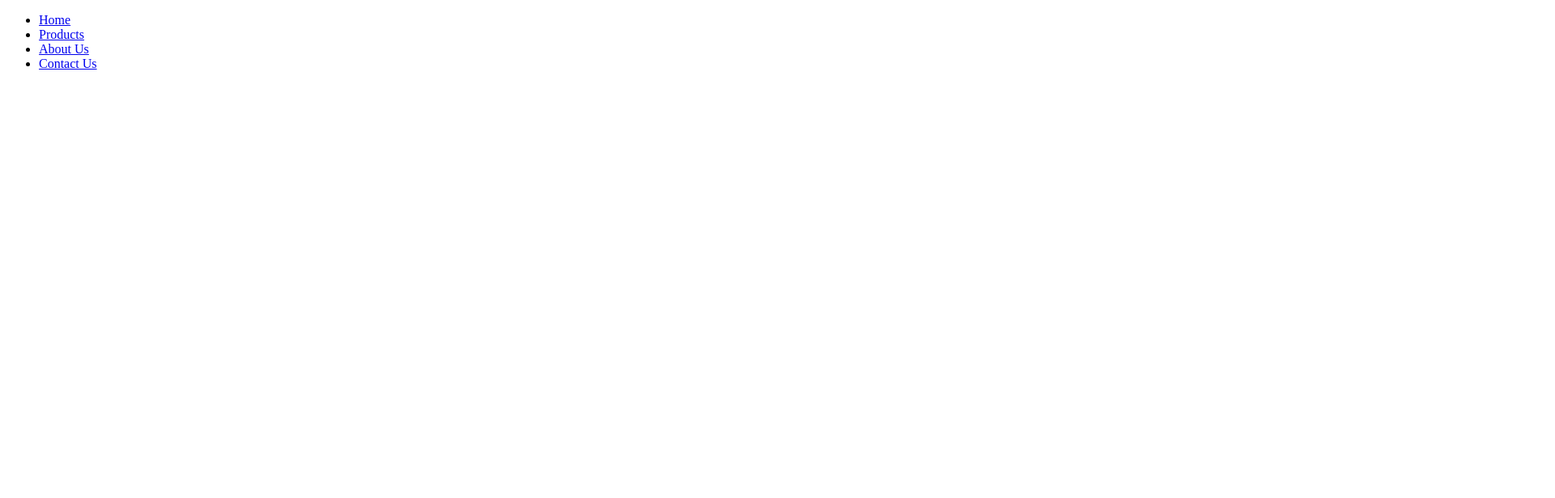
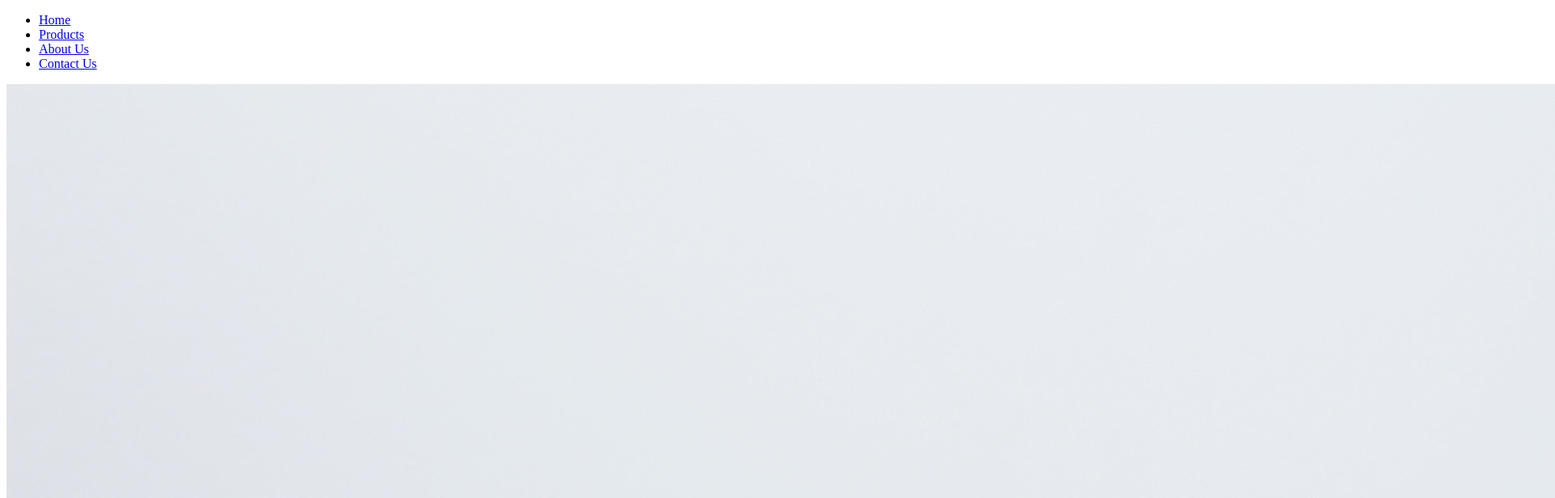
Before and after one commit to AbubakareeHBee/Bell-Abi-eCommerce, a plain HTML site: page index.html in a window 1280 px wide. Shown: the top 616 px of the page at 81% size, 1920 px wide, since content can reach past the window. Drawn offline with Linux system fonts and the light colour scheme.

Commit message:
image added

```diff
--- a/index.html
+++ b/index.html
@@ -17,7 +17,8 @@
         </div>
 
         <div>
-            <img src="" />
+            <img src="assets/header 6.jpg" alt="">
+
         </div>
 
 
```
